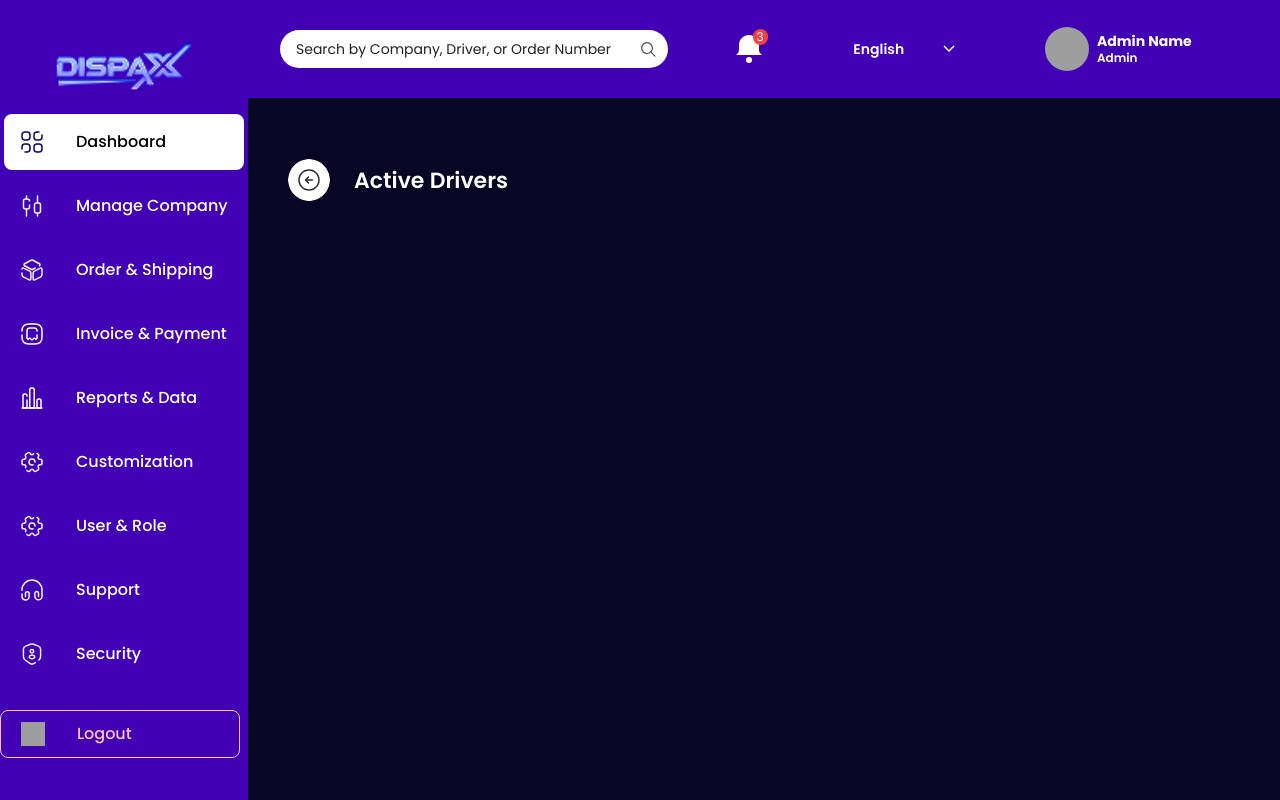
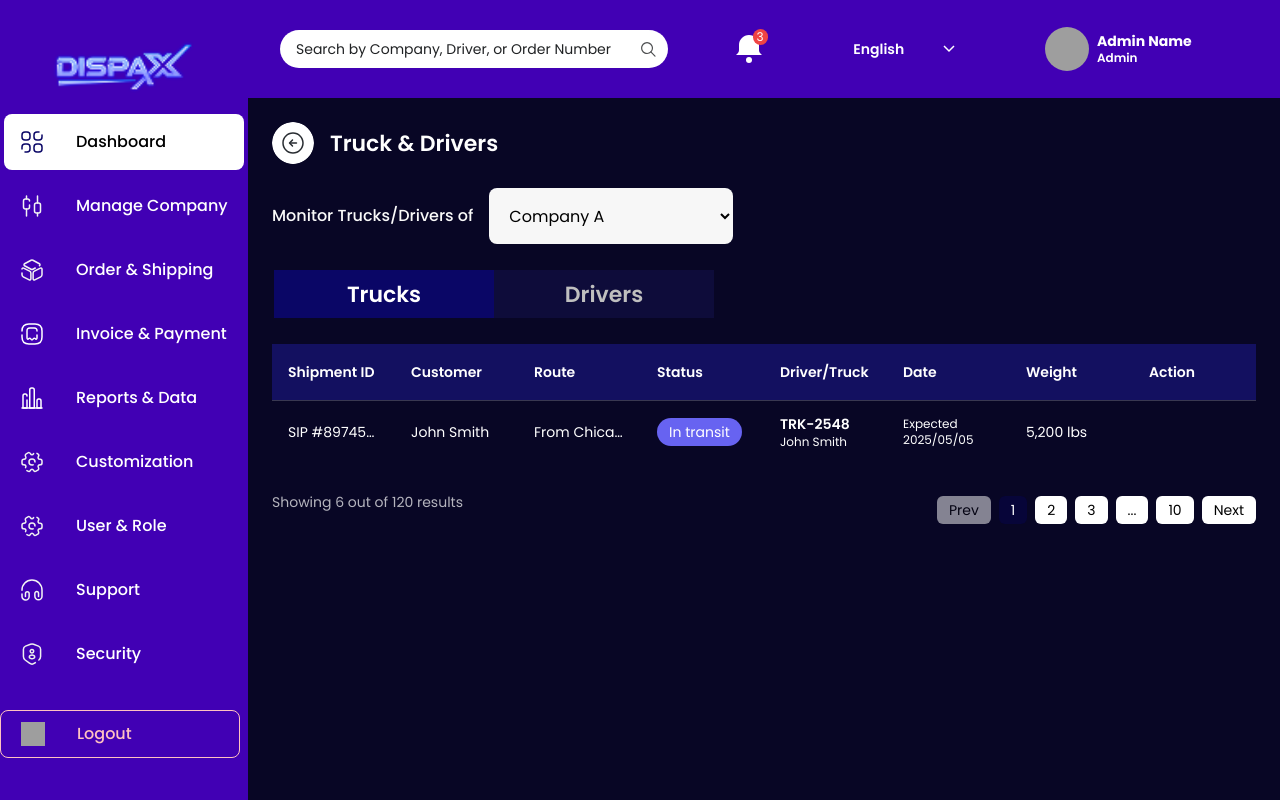
Before and after one commit to akhi3394/Dispax_Admin-panel, a React (Vite) app: page /dashboard/active-drivers in a window 1280 px wide. Built offline with nearby package versions, Linux system fonts and the light colour scheme; grey boxes are pictures that could not be loaded.

Commit message:
feat("Active drivers"):structured active drivers screen

```diff
--- a/src/components/Dashboard/ActiveDrivers.jsx
+++ b/src/components/Dashboard/ActiveDrivers.jsx
@@ -1,16 +1,128 @@
+import React, { useState } from "react";
+import { useNavigate } from "react-router-dom";
+import CustomTable from "../../hooks/CustomTable";
+import CustomPagination from "../../hooks/CustomPagination";
+
+const columns = [
+  { header: "Shipment ID", accessor: "id" },
+  { header: "Customer", accessor: "customer" },
+  { header: "Route", accessor: "route" },
+  { header: "Status", accessor: "status" },
+  { header: "Driver/Truck", accessor: "driver" },
+  { header: "Date", accessor: "date" },
+  { header: "Weight", accessor: "weight" },
+  { header: "Action", accessor: "action", isAction: true },
+];
+
+const data = [
+  {
+    id: "SIP #89745564",
+    customer: "John Smith",
+    route: "From Chicago, IL to Newyork, NY",
+    status: (
+      <span className="bg-[#6763F1] px-3 py-1 rounded-full text-white text-sm">
+        In transit
+      </span>
+    ),
+    driver: (
+      <div>
+        <div className="font-semibold">TRK-2548</div>
+        <div className="text-xs">John Smith</div>
+      </div>
+    ),
+    date: (
+      <div className="text-xs">
+        Expected <br /> 2025/05/05
+      </div>
+    ),
+    weight: "5,200 lbs",
+    action: (
+      <span className="text-2xl">
+        {/* SVG icon */}
+      </span>
+    ),
+  },
+];
+
 const ActiveDrivers = () => {
+  const navigate = useNavigate();
+  const [selectedTab, setSelectedTab] = useState("Trucks");
+  const [currentPage, setCurrentPage] = useState(1);
+  const totalPages = 10;
+
   return (
     <div className="text-white w-full p-6">
-      <div className="flex items-center gap-6 w-[254px] h-[42px] mt-[37px] ml-[16px]">
+      {/* Back Button + Heading */}
+      <div className="flex items-center gap-4 mb-6">
         <img
           src="/dashboardicons/backbutton.svg"
           alt="Back"
           className="w-[42px] h-[42px] rounded-full cursor-pointer"
-          onClick={() => window.history.back()}
+          onClick={() => navigate(-1)}
         />
         <h1 className="text-[22px] font-semibold leading-[33px] font-poppins">
-          Active Drivers
+          Truck & Drivers
         </h1>
+      </div>
+
+      {/* Dropdown */}
+      <div className="flex items-center gap-4 mb-6">
+        <label
+          htmlFor="company"
+          className="text-[#F9F9F9] font-poppins font-medium text-[16px]"
+        >
+          Monitor Trucks/Drivers of
+        </label>
+        <select
+          id="company"
+          className="w-[244px] h-[56px] rounded-[8px] bg-[#F7F7F7] text-black px-4"
+        >
+          <option value="Company A">Company A</option>
+          <option value="Company B">Company B</option>
+          <option value="Company C">Company C</option>
+        </select>
+      </div>
+
+      {/* Tabs */}
+      <div className="w-full overflow-hidden mb-6 relative h-[52px]">
+        <div className="absolute top-[2px] left-[2px] flex">
+          {/* Trucks Tab */}
+          <div
+            onClick={() => setSelectedTab("Trucks")}
+            className={`w-[220px] h-[48px]  flex items-center justify-center font-semibold text-[22px] cursor-pointer ${
+              selectedTab === "Trucks"
+                ? "bg-[#0A0666] text-white"
+                : "bg-[#0E0C3A] text-white"
+            }`}
+          >
+            Trucks
+          </div>
+
+          {/* Drivers Tab */}
+          <div
+            onClick={() => setSelectedTab("Drivers")}
+            className={`w-[220px] h-[48px] flex items-center justify-center font-semibold text-[22px] cursor-pointer ${
+              selectedTab === "Drivers"
+                ? "bg-[#0A0666] text-white"
+                : "bg-[#0E0C3A] text-[#BFBFBF]"
+            }`}
+          >
+            Drivers
+          </div>
+        </div>
+      </div>
+
+      {/* Table + Pagination */}
+      <div className="w-full">
+        <CustomTable columns={columns} data={data} renderActions={(row) => row.action} />
+        <div className="flex justify-between items-center mt-4">
+          <p className="text-sm text-white/70">Showing 6 out of 120 results</p>
+          <CustomPagination
+            currentPage={currentPage}
+            totalPages={totalPages}
+            onPageChange={setCurrentPage}
+          />
+        </div>
       </div>
     </div>
   );
```
